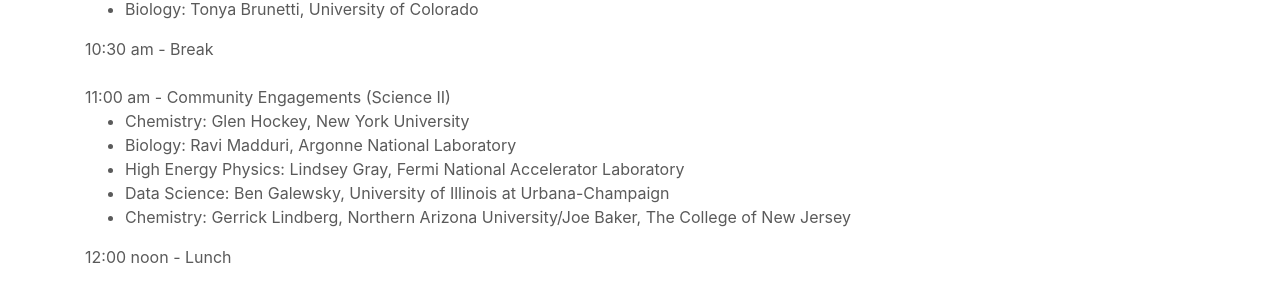
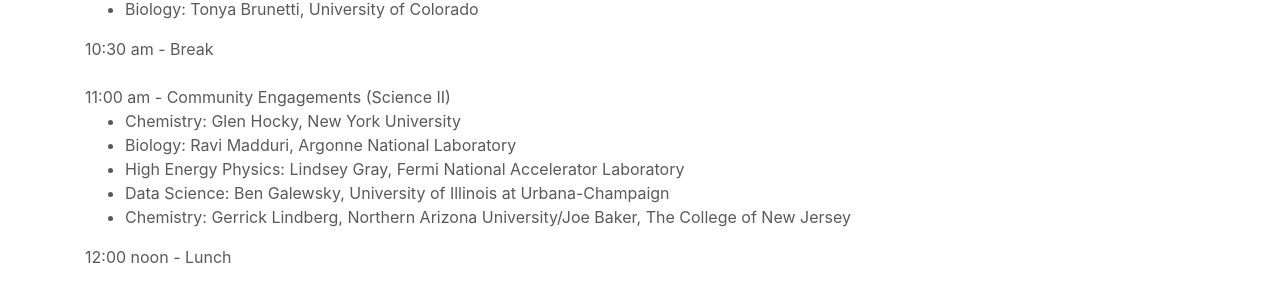
Before and after one commit to Parsl/parsl.github.io, a Jekyll site: the page built from parslfest.html, in a window 1280 px wide and 900 px high, scrolled down 537 px. Shown: the part 149-445 px from the top of the window. Built offline with Jekyll 4.4.1, drawn with Linux system fonts in a browser that asks for light colours.

Commit message:
Name spelling

```diff
--- a/parslfest.html
+++ b/parslfest.html
@@ -52,7 +52,7 @@
 
       11:00 am - Community Engagements (Science II)
       <ul>
-        <li>Chemistry: Glen Hockey, New York University</li>
+        <li>Chemistry: Glen Hocky, New York University</li>
         <li>Biology: Ravi Madduri, Argonne National Laboratory</li>
           <li>High Energy Physics: Lindsey Gray, Fermi National Accelerator Laboratory</li>
           <li>Data Science: Ben Galewsky, University of Illinois at Urbana-Champaign</li>
```
